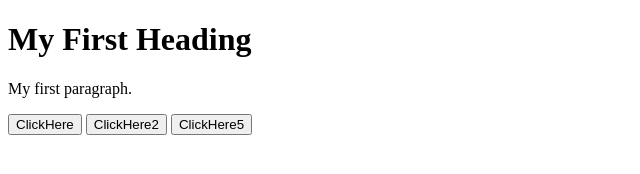
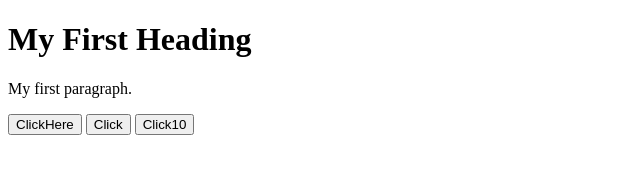
Before and after one commit to tutulddc/newdev, a plain HTML site: page index.html in a window 1280 px wide. Shown: the whole page, without its empty margins (0-640 px from the left). Drawn offline with Linux system fonts and the light colour scheme.

Commit message:
click10-1

```diff
--- a/index.html
+++ b/index.html
@@ -6,8 +6,8 @@
 <p>My first paragraph.</p>
 
 <button>ClickHere</button>
-<button>ClickHere2</button>
-<button>ClickHere5</button>
+<button>Click</button>
+<button>Click10</button>
 
 </body>
 </html>
```
